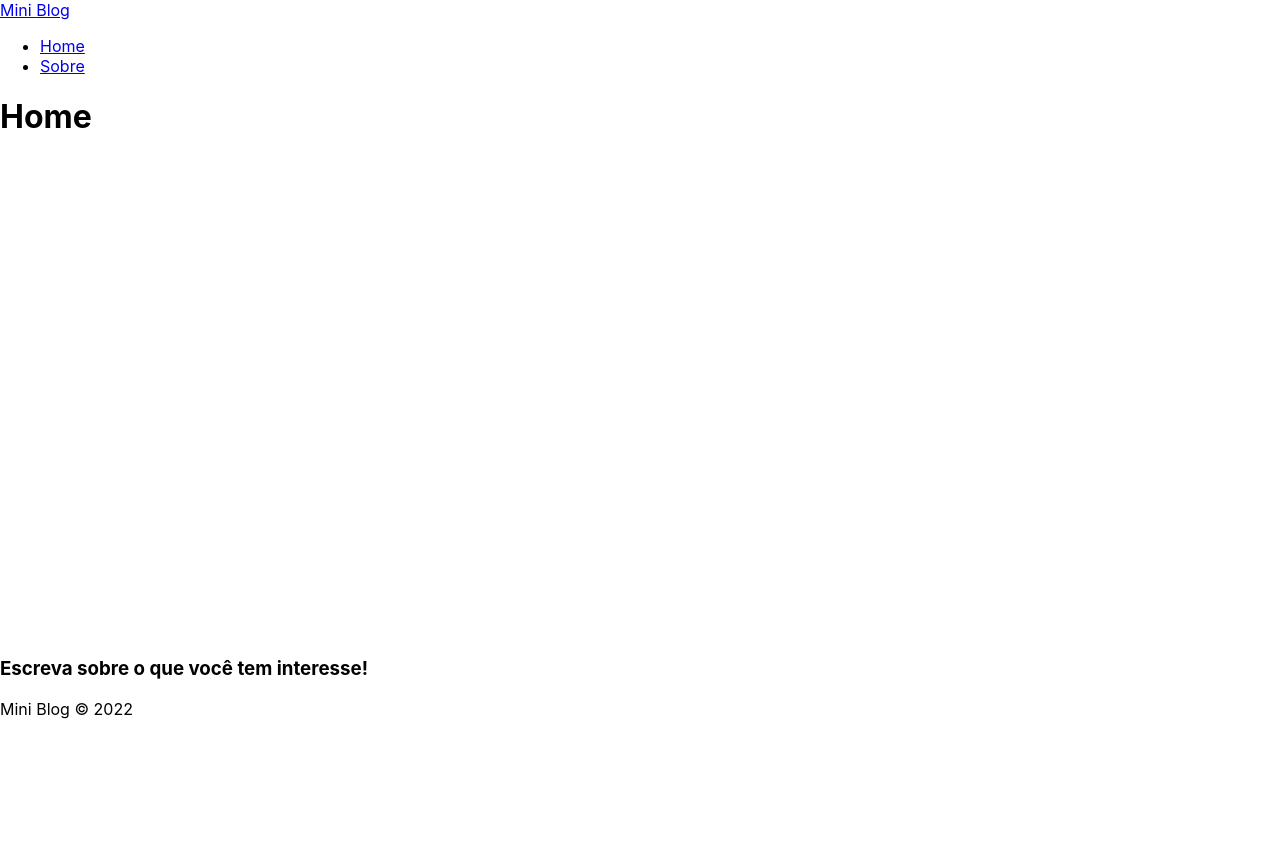
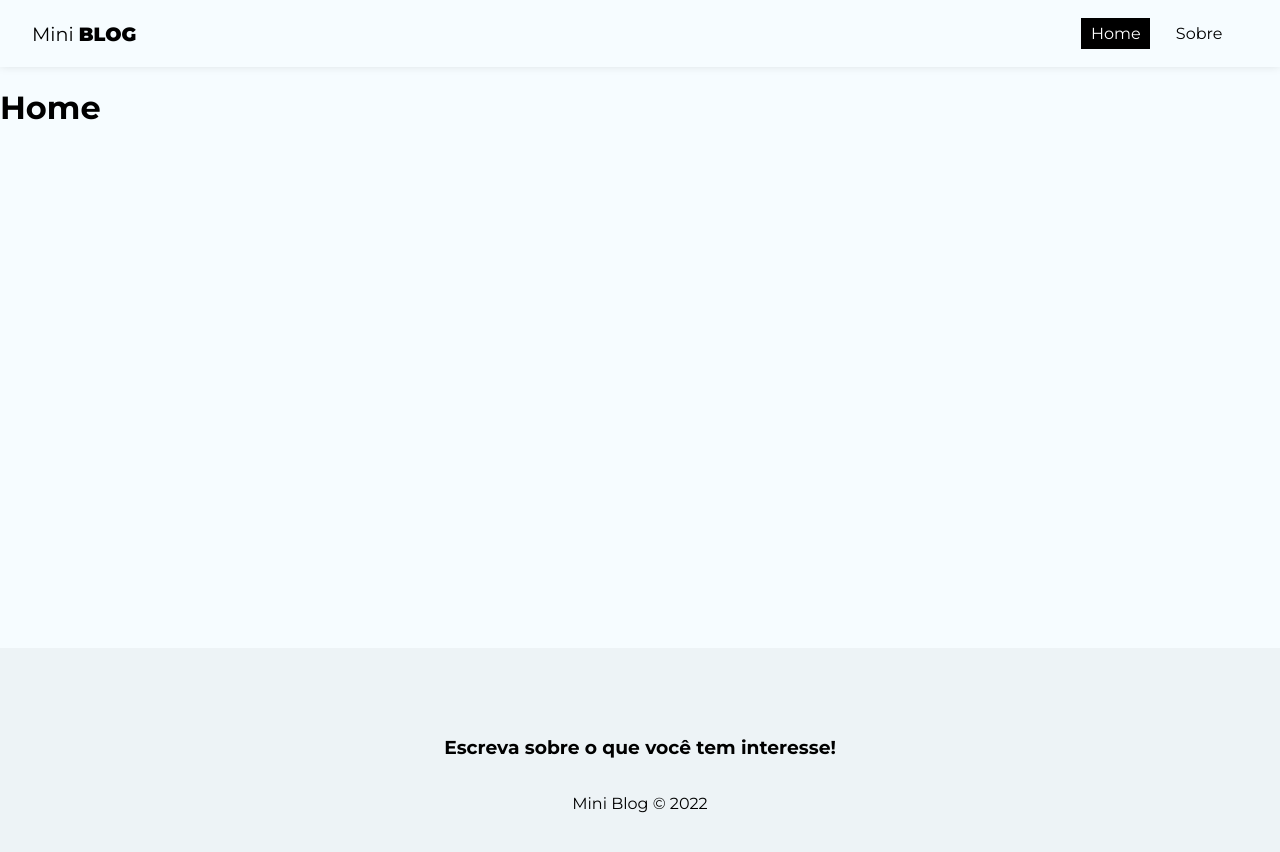
Before and after one commit to rafaelwr/miniblog, a React (Create React App) app: page / in a window 1280 px wide. Shown: the top 852 px of the page. Before the commit the page ends 800 px from the top, so only its background shows below. Built offline with nearby package versions, Linux system fonts and the light colour scheme.

Commit message:
Estilo base da aplicação.

```diff
--- a/public/index.html
+++ b/public/index.html
@@ -24,7 +24,11 @@
       work correctly both with client-side routing and a non-root public URL.
       Learn how to configure a non-root public URL by running `npm run build`.
     -->
-    <title>React App</title>
+    <title>Mini Blog</title>
+
+    <link rel="preconnect" href="https://fonts.googleapis.com">
+    <link rel="preconnect" href="https://fonts.gstatic.com" crossorigin>
+    <link href="https://fonts.googleapis.com/css2?family=Montserrat:ital,wght@0,100;0,200;0,300;0,400;0,500;0,600;0,700;0,800;0,900;1,100;1,200;1,300;1,400;1,500;1,600;1,700;1,800;1,900&display=swap" rel="stylesheet">
   </head>
   <body>
     <noscript>You need to enable JavaScript to run this app.</noscript>
--- a/src/components/Footer.js
+++ b/src/components/Footer.js
@@ -3,7 +3,7 @@
 
 const Footer = () => {
   return (
-    <footer>
+    <footer className={styles.footer}>
         <h3>Escreva sobre o que você tem interesse!</h3>
         <p>Mini Blog &copy; 2022</p>
     </footer>
--- a/src/components/Footer.module.css
+++ b/src/components/Footer.module.css
@@ -0,0 +1,8 @@
+.footer {
+    height: 250px;
+    display: flex;
+    flex-direction: column;
+    align-items: center;
+    justify-content: center;
+    background-color: #edf3f6;
+  }
--- a/src/components/Navbar.js
+++ b/src/components/Navbar.js
@@ -5,16 +5,16 @@
 
 const Navbar = () => {
   return (
-    <nav>
-        <NavLink to="/">
+    <nav className={styles.navbar}>
+        <NavLink to="/" className={styles.brand}>
             Mini <span>Blog</span>
         </NavLink>
-        <ul>
+        <ul className={styles.links_list}>
             <li>
-                <NavLink to="/">Home</NavLink>
+                <NavLink to="/" end className={({ isActive }) => (isActive ? styles.active : '')}>Home</NavLink>
             </li>
             <li>
-                <NavLink to="/about">Sobre</NavLink>
+                <NavLink to="/about" className={({ isActive }) => (isActive ? styles.active : '')}>Sobre</NavLink>
             </li>
         </ul>
     </nav>
--- a/src/components/Navbar.module.css
+++ b/src/components/Navbar.module.css
@@ -0,0 +1,34 @@
+.navbar {
+    display: flex;
+    box-shadow: rgba(0, 0, 0, 0.15) 0px -2px 10px 0px;
+    justify-content: space-between;
+    align-items: center;
+    padding: 0.5em 2em;
+  }
+
+  .brand {
+    font-size: 1.2em;
+  }
+
+  .brand span {
+    font-weight: 900;
+    text-transform: uppercase;
+  }
+
+  .links_list {
+    display: flex;
+    list-style: none;
+  }
+
+  .links_list li {
+    margin-right: 1em;
+  }
+
+  .links_list li a {
+    padding: 0.4em 0.6em;
+  }
+
+  .active {
+    background-color: #000;
+    color: #fff;
+  }
--- a/src/index.css
+++ b/src/index.css
@@ -1,13 +1,82 @@
 body {
+  background-color: #f6fcff;
+  padding: 0;
   margin: 0;
-  font-family: -apple-system, BlinkMacSystemFont, 'Segoe UI', 'Roboto', 'Oxygen',
-    'Ubuntu', 'Cantarell', 'Fira Sans', 'Droid Sans', 'Helvetica Neue',
-    sans-serif;
-  -webkit-font-smoothing: antialiased;
-  -moz-osx-font-smoothing: grayscale;
+  font-family: "Montserrat", sans-serif;
 }
 
-code {
-  font-family: source-code-pro, Menlo, Monaco, Consolas, 'Courier New',
-    monospace;
+input::placeholder,
+textarea::placeholder {
+  font-family: "Montserrat", sans-serif;
 }
+
+input:focus,
+textarea:focus {
+  outline: none;
+}
+
+a {
+  text-decoration: none;
+  color: #000;
+  transition: 0.4s;
+}
+
+a:hover {
+  color: #bbb;
+}
+
+/* form styles */
+form {
+  max-width: 40%;
+  margin: 0 auto;
+}
+
+label {
+  display: flex;
+  flex-direction: column;
+  margin-bottom: 1em;
+}
+
+label span {
+  margin-bottom: 0.3em;
+  font-weight: bold;
+  text-align: left;
+}
+
+input,
+textarea {
+  box-sizing: border-box;
+  border: none;
+  border-bottom: 1px solid #ccc;
+  padding: 0.8em 0em;
+  background-color: transparent;
+}
+
+input::placeholder,
+textarea::placeholder {
+  color: #aaa;
+}
+
+.btn {
+  background-color: #1a8918;
+  color: #fff;
+  text-align: center;
+  cursor: pointer;
+  border-radius: 10px;
+  width: 120px;
+  font-weight: bold;
+  border: none;
+  padding: 10px 5px;
+}
+
+.btn:hover {
+  background-color: #0f730c;
+}
+
+.container .error {
+  color: #721c24;
+  background-color: #f8d7da;
+  border: 1px solid #f5c6cb;
+  padding: 5px;
+  border-radius: 5px;
+}
```
